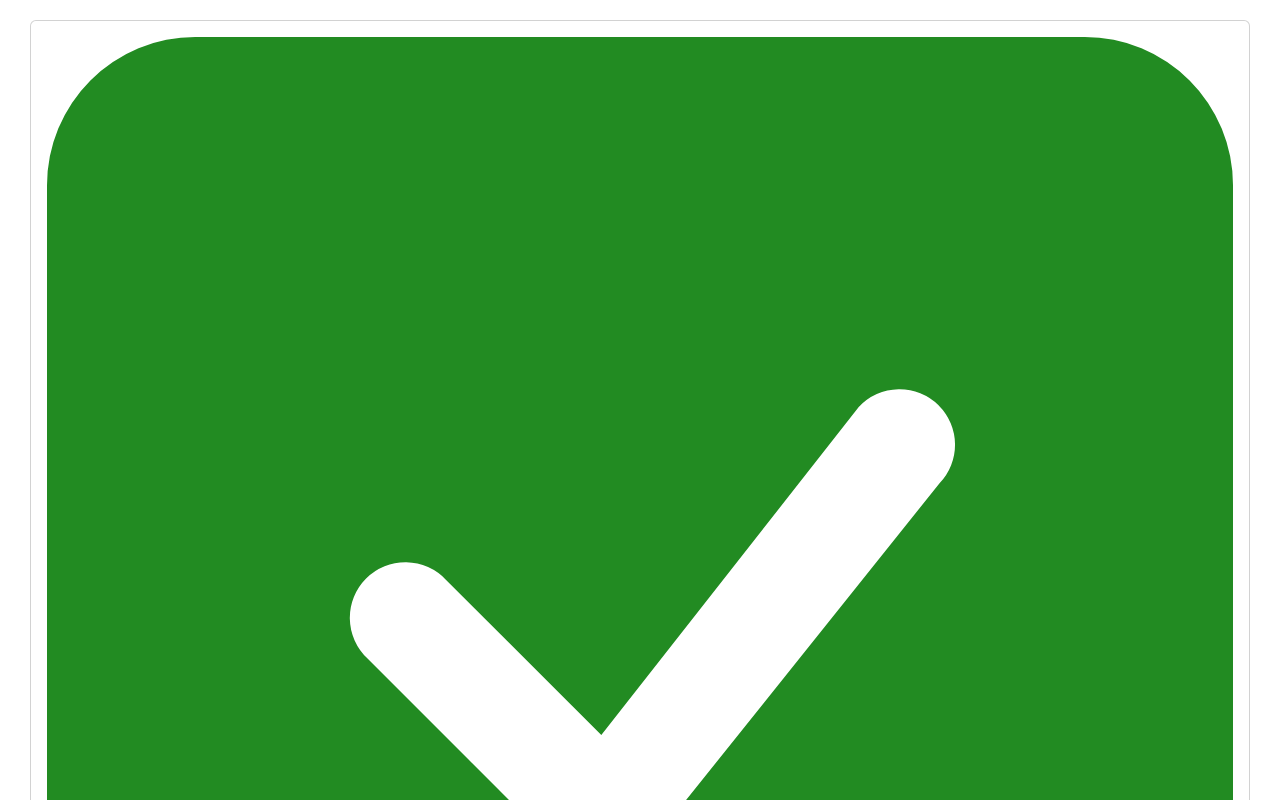
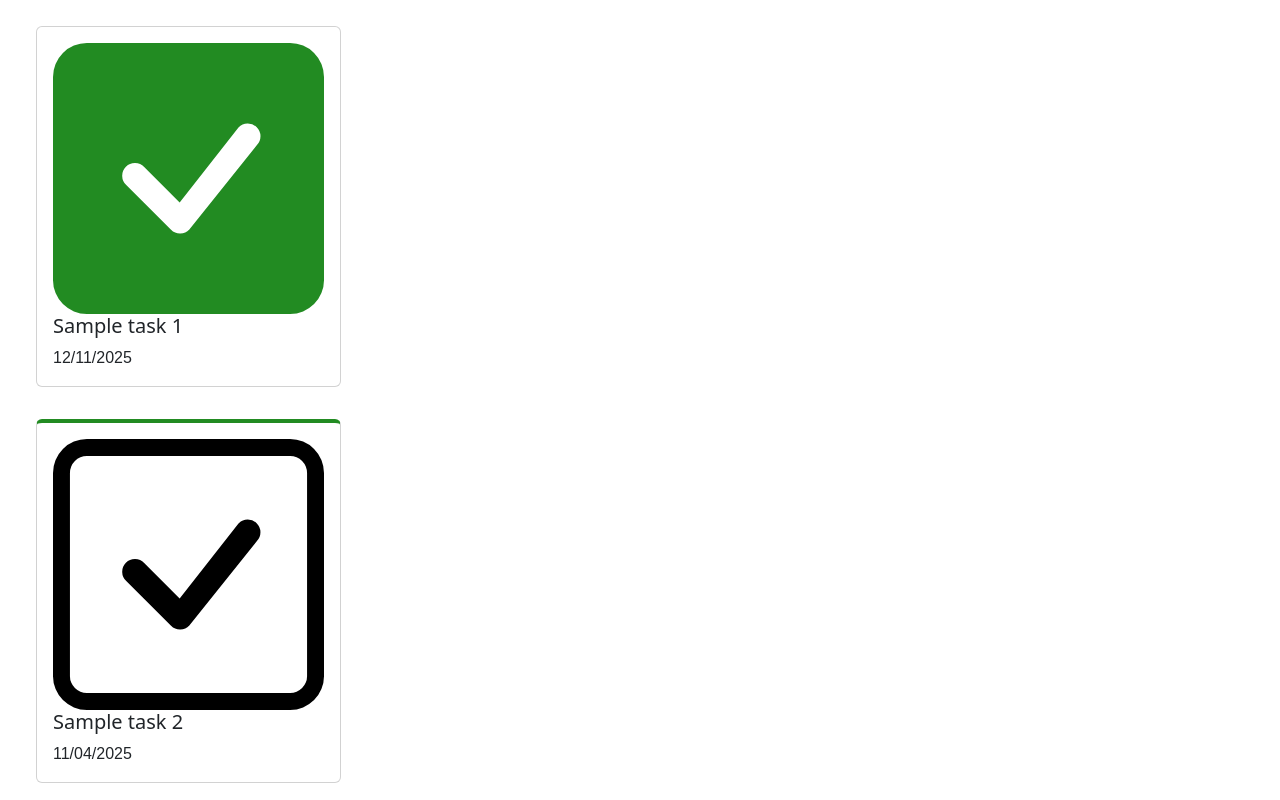
Before and after one commit to Wither19/NewTodoAppProject, a React (Vite) app: page / in a window 1280 px wide. Shown: the top 800 px of the page. Built offline with nearby package versions, Linux system fonts and the light colour scheme.

Commit message:
Add class to todo item check

```diff
--- a/src/App.scss
+++ b/src/App.scss
@@ -43,9 +43,20 @@ $todo-status-color-mappings: (
 	}
 }
 
+@mixin clickable {
+	user-select: none;
+	cursor: pointer;
+}
+
+.todo-list-wrapper {
+	margin: 20px 30px;
+	display: flex;
+}
 
 .card.todo-list-item {
+	flex-basis: 25%;
 	transition: .75s border;
+	margin: 6px;
 
 	@each $status, $status-color in $todo-status-color-mappings {
 		&.#{$status} {
@@ -54,6 +65,6 @@ $todo-status-color-mappings: (
 	}
 }
 
-.todo-list-wrapper {
-	margin: 20px 30px;
+.todo-list-item-check {
+	@include clickable;
 }
--- a/src/TodoItem.ts
+++ b/src/TodoItem.ts
@@ -45,6 +45,7 @@ export class TodoItem {
 
   public toggleCompletion() {
     this.setCompletion(!this.completed)
+    alert(this.completed)
   }
 
 }
--- a/src/TodoListItem.tsx
+++ b/src/TodoListItem.tsx
@@ -12,15 +12,11 @@ function TodoListItem({ todo }: TodoListItemProps) {
   const status = todo.getStatus()
   const completed = todo.getCompletion()
 
-  const checkChangeHandle = () => {
-    todo.toggleCompletion()
-  }
-
   return (
     <Card className={`todo-list-item ${status}`} key={name}>
       <CardBody>
         <div>
-          <TodoListItemCheck checked={checkChangeHandle} completed={completed} />
+          <TodoListItemCheck checked={todo.toggleCompletion} completed={completed} />
         </div>
         <div>
           <CardTitle>{name}</CardTitle>
--- a/src/TodoListItemCheck.tsx
+++ b/src/TodoListItemCheck.tsx
@@ -1,3 +1,4 @@
+import type { JSX } from "react"
 import { CheckSquare, CheckSquareFill } from "react-bootstrap-icons"
 
 type TodoListItemCheckProps = {
@@ -5,8 +6,6 @@ type TodoListItemCheckProps = {
   checked: () => void
 }
 
-function TodoListItemCheck({ completed, checked }: TodoListItemCheckProps) {
-  return <div onClick={checked}>{completed ? <CheckSquare /> : <CheckSquareFill fill={"#228B22"} />}</div>
-}
+const TodoListItemCheck = ({ completed, checked }: TodoListItemCheckProps): JSX.Element => <div className="todo-list-item-check" onClick={checked}>{completed ? <CheckSquare /> : <CheckSquareFill fill={"#228B22"} />}</div>
 
 export default TodoListItemCheck
--- a/src/functions.ts
+++ b/src/functions.ts
@@ -9,9 +9,7 @@ import { TodoItemStatus } from "./enums"
  * @param Array<any> - An array of strings to be converted to lowercase.
  * @returns An array of strings where each string is in lowercase.
  */
-export function allToLowerCase(arr: string[]) {
-        return arr!.map(item => item.toLowerCase())
-}
+export const allToLowerCase = (arr: string[]) => arr!.map(item => item.toLowerCase())
 
 /**
  * Removes an element from a React state array at the specified index.
```
